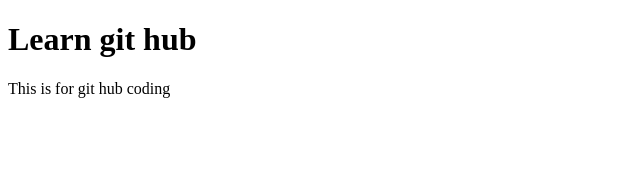
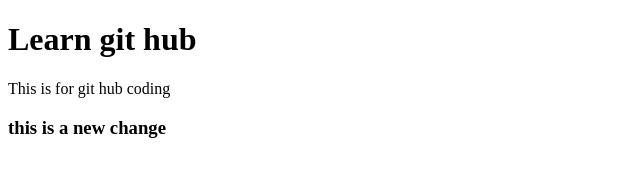
Before and after one commit to saqiburrehman139/git-project, a plain HTML site: page index.html in a window 1280 px wide. Shown: the whole page, without its empty margins (0-640 px from the left). Drawn offline with Linux system fonts and the light colour scheme.

Commit message:
changing h3

```diff
--- a/index.html
+++ b/index.html
@@ -8,5 +8,6 @@
 <body>
     <h1>Learn git hub</h1>
     <p>This is for git hub coding </p>
+    <h3>this is a new change </h3>
 </body>
 </html>
```
